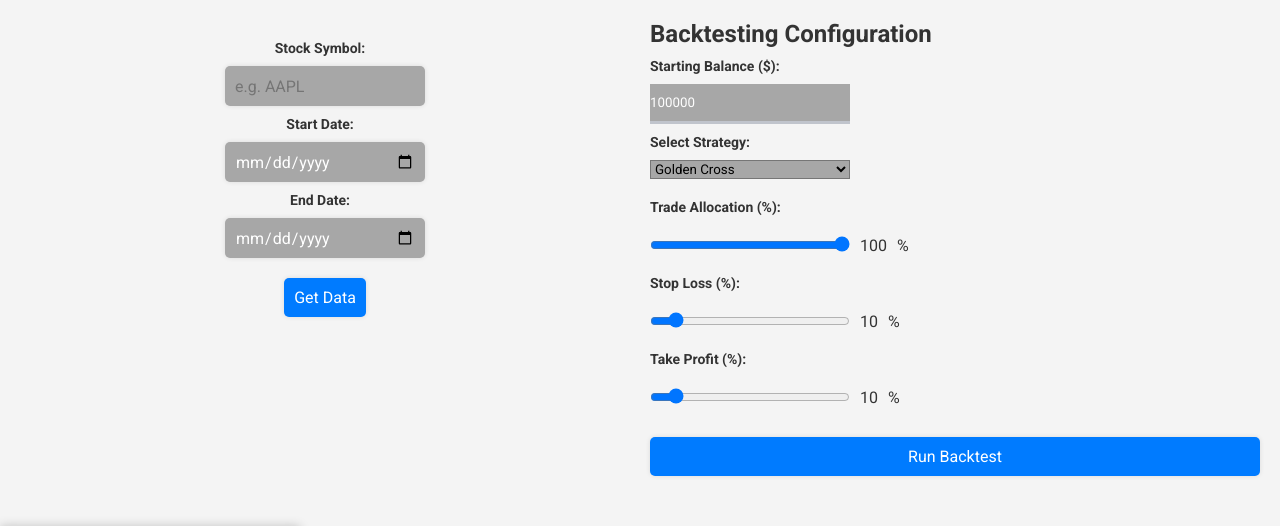
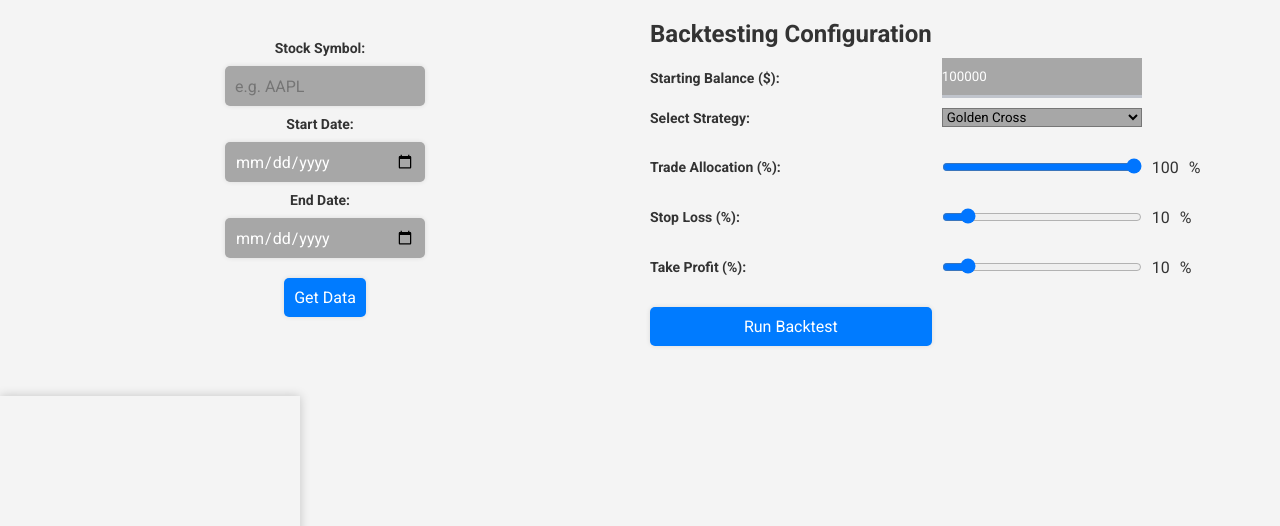
Before and after one commit to tobyrs/StockMarket_Analysis_Tool, a Flask app: page / in a window 1280 px wide. Shown: the part 100-626 px from the top of the page. Run offline with Flask 3, Linux system fonts and the light colour scheme; a map, chart or similar area stays blank; some libraries are stand-ins or nearby versions.

Commit message:
Update: UI impovements

```diff
--- a/static/css/styles.css
+++ b/static/css/styles.css
@@ -868,11 +868,29 @@ input[type="text"], input[type="date"], input[type="number"], input[type="range"
 .backtest-container {
     flex: 1;
     max-width: calc(50% - 10px);
-    display: flex;
-    flex-direction: column;
+    display: grid;
+    grid-template-columns: auto 1fr;
+    align-items: center;
     gap: 10px;
 }
 
+/* Style for labels within the backtest-container */
+.backtest-container label {
+    grid-column: 1 / 2;
+}
+
+/* Style for the slider containers within the backtest-container */
+.slider-container {
+    grid-column: 2 / 3;
+    display: flex;
+    align-items: center;
+    gap: 10px;
+}
+
+/* Style to ensure that percentage is right next to the slider */
+.slider-container span {
+    margin: 0;
+}
 
 /* Responsive layout for smaller screens */
 @media (max-width: 768px) {
@@ -885,30 +903,25 @@ input[type="text"], input[type="date"], input[type="number"], input[type="range"
         max-width: 100%;
         width: 100%;
     }
-}
 
+    .backtest-container {
+        grid-template-columns: 1fr;
+    }
 
-/* Style for the slider containers */
-.slider-container {
-    display: flex;
-    align-items: center;
-    gap: 10px;
-}
+    .backtest-container label,
+    .slider-container {
+        grid-column: 1 / -1;
+    }
 
-/* Style to ensure that percentage is right next to the slider */
-.slider-container span {
-    margin: 0;
-}
-
-/* Responsive styles for the sliders */
-@media (max-width: 480px) {
     .slider-container {
         flex-direction: column;
         align-items: stretch;
     }
+
     .slider-container input[type="range"] {
         width: 100%;
     }
+
     .slider-container span {
         align-self: flex-end;
     }
```
